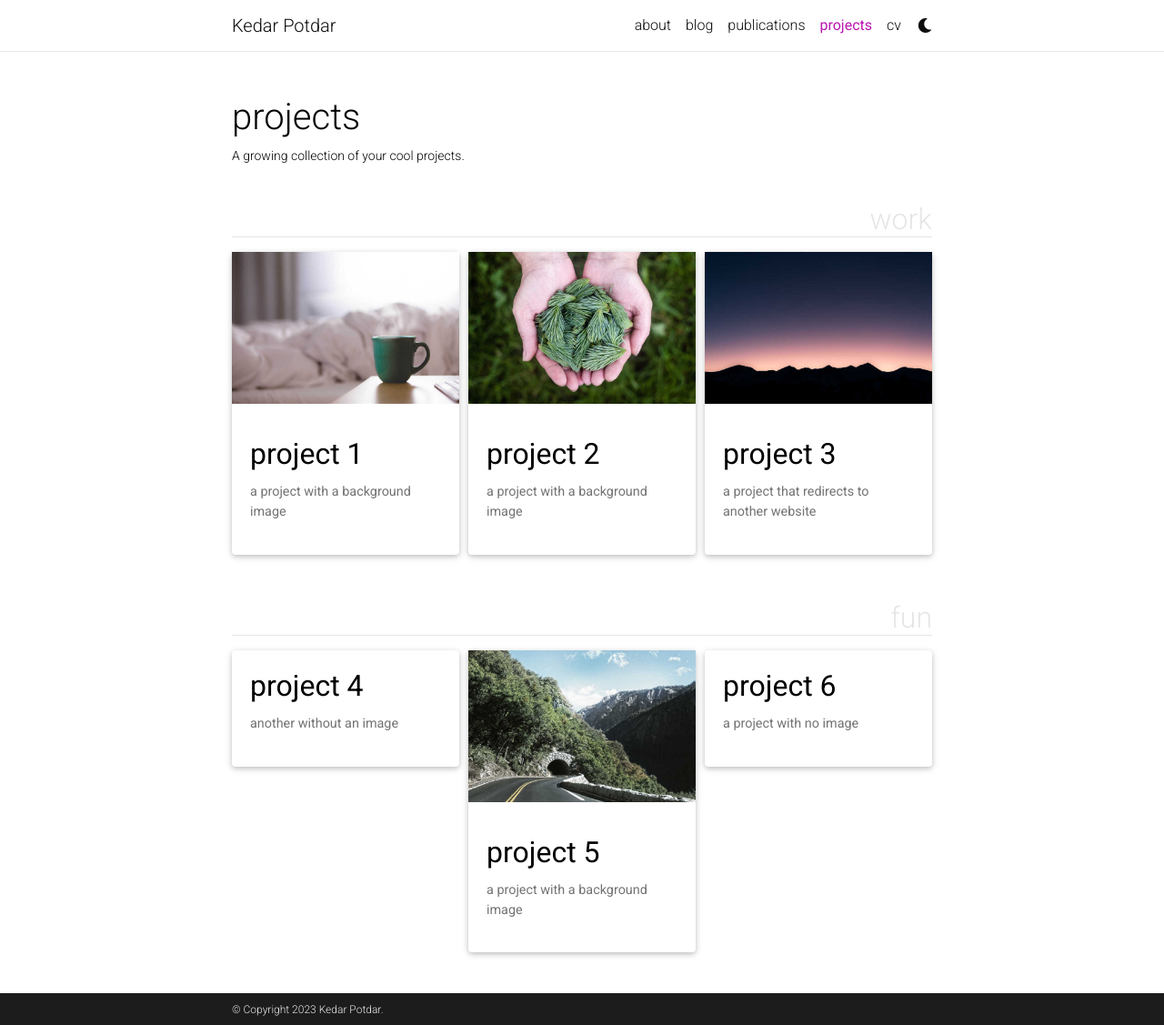
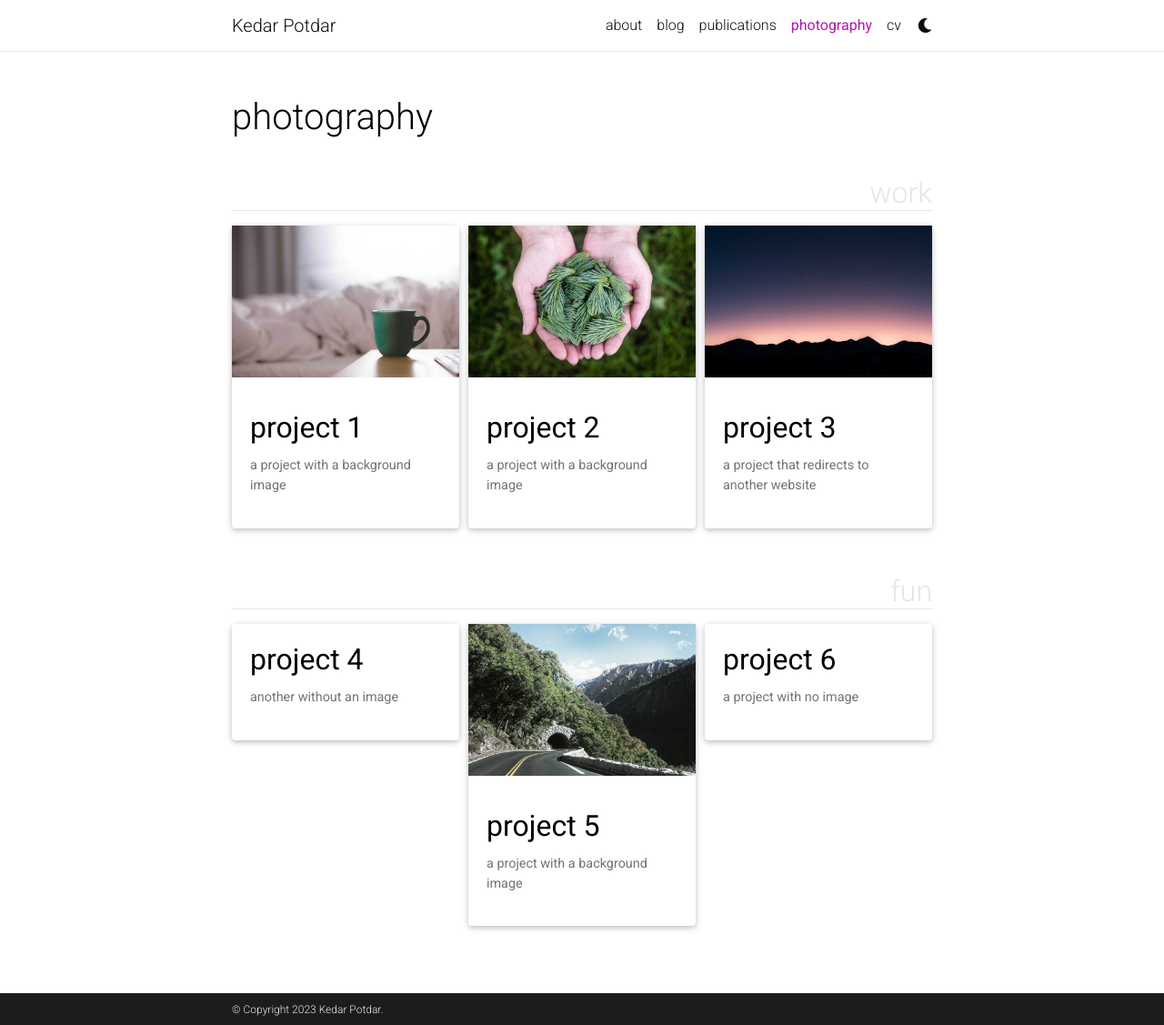
Before and after one commit to kedar123pro/kedar123pro.github.io, a Jekyll site: the page built from _pages/photography.md, in a window 1280 px wide and 1127 px high. Shown: the whole window at 91% size. Built offline with Jekyll 4.4.1, drawn with Linux system fonts in a browser that asks for light colours; full-size pictures stand in for the smaller copies a plugin makes; comment, search, counter and statistics services are not loaded; a style sheet for code colours, icons or effects is not loaded.

Commit message:
Update and rename projects.md to photography.md

```diff
--- a/_pages/projects.md
+++ b/_pages/photography.md
@@ -1,8 +1,8 @@
 ---
 layout: page
-title: projects
-permalink: /projects/
-description: A growing collection of your cool projects.
+title: photography
+permalink: /photography/
+description:
 nav: true
 nav_order: 2
 display_categories: [work, fun]
```
